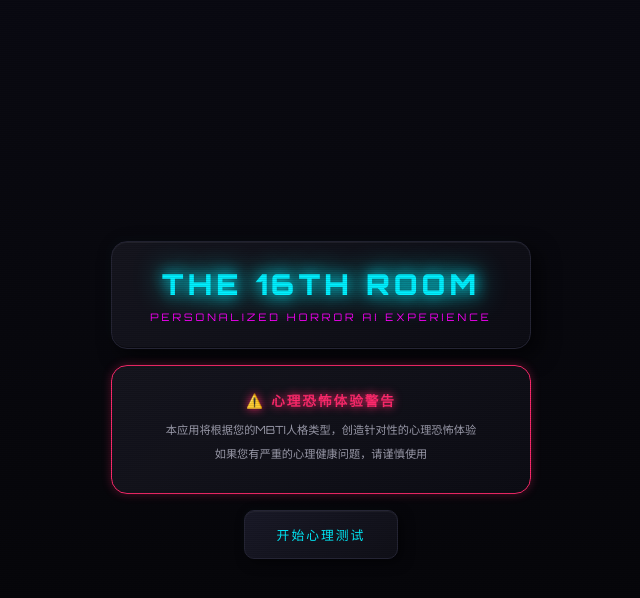
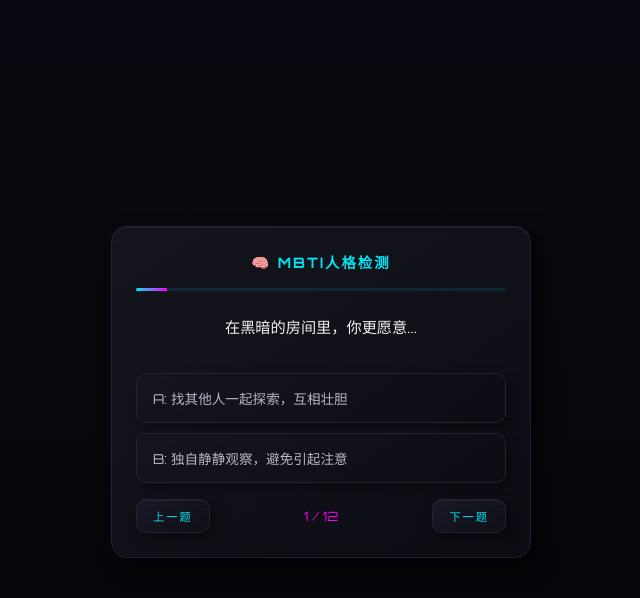
Before and after one commit to eryxen/The-16th-Room, a website: page public/index.html in a window 1280 px wide. Both pictures are taken after a click on the button "开始心理测试". Shown: the whole page, without its empty margins (319-959 px from the left). Drawn offline with Linux system fonts and the light colour scheme.

Commit message:
fix: syntax errors in JS

```diff
--- a/public/index.html
+++ b/public/index.html
@@ -418,9 +418,9 @@ function showScr(n) {
     document.getElementById(n+'-screen').classList.add('active');
 }
 
-function startTest() { try { console.log("startTest clicked"); alert("测试开始");
+function startTest() { console.log("startTest clicked");
     st.q = 0; st.ans = [];
-    showQ(); } catch(e) { alert("错误: " + e.message); }
+    showQ();
     showScr('test');
 }
 
@@ -447,8 +447,8 @@ function selAns(k) {
     setTimeout(() => st.q < 11 ? nextQ() : finish(), 350);
 }
 
-function nextQ() { if(st.q<11){st.q++;showQ(); } catch(e) { alert("错误: " + e.message); }} }
-function prevQ() { if(st.q>0){st.q--;showQ(); } catch(e) { alert("错误: " + e.message); }} }
+function nextQ() { if(st.q<11){st.q++;showQ();} }
+function prevQ() { if(st.q>0){st.q--;showQ();} }
 
 function finish() {
     let mt='', e=st.ans.filter((a,i)=>i<3&&a==='a').length;
```
